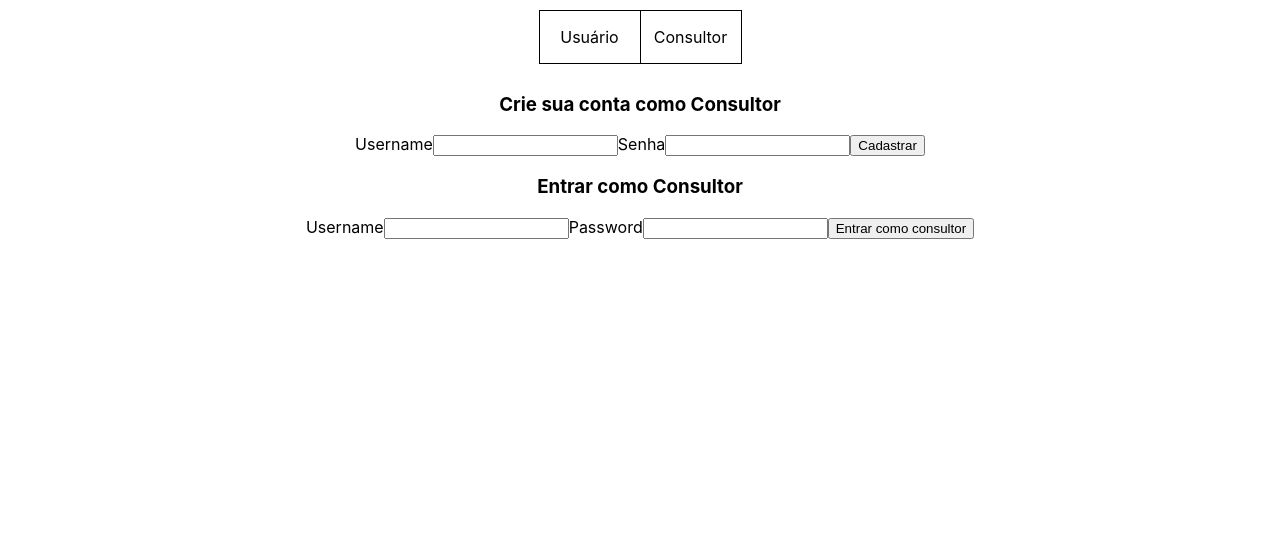
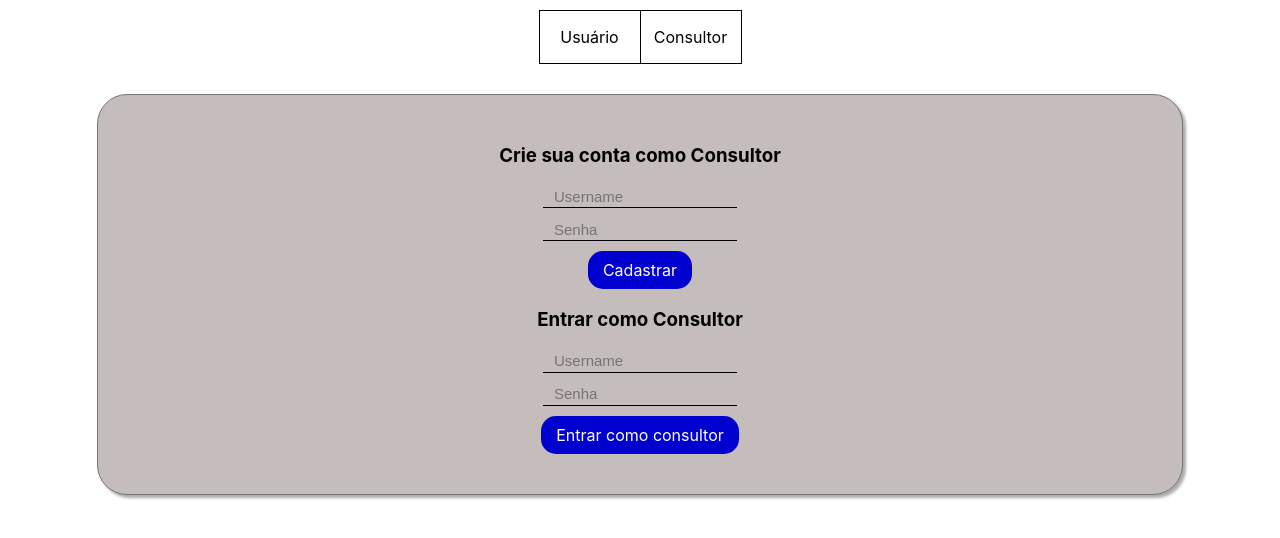
Before and after one commit to vitorcodesalittle/formare-challenge, a React (Create React App) app in the folder client/: page / in a window 1280 px wide. Both pictures are taken after a click on the element "Consultor". Shown: the top 538 px of the page. Built offline with nearby package versions, Linux system fonts and the light colour scheme.

Commit message:
refacftor ConsultantView

```diff
--- /dev/null
+++ b/client/src/components/Login/ConsultantAuth/ConsultantAuth.css
@@ -0,0 +1,12 @@
+.ConsultantAuth {
+  /* background-color: red; */
+  border: 0.5px solid rgb(117, 117, 117);
+  height: 100%;
+  width: 80%;
+  background-color: rgb(197, 188, 188);
+  padding: 30px;
+  border-radius: 30px;
+  margin-top: 20px;
+  box-shadow: 3px 3px 3px rgb(173, 172, 172);
+
+}
--- a/client/src/components/Login/ConsultantAuth/index.js
+++ b/client/src/components/Login/ConsultantAuth/index.js
@@ -1,4 +1,7 @@
 import React, { useState } from 'react'
+import './ConsultantAuth.css';
+import Input from '../../UI/Input';
+import Button from '../../UI/Button';
 
 const ConsultantAuth = function({
   consultantToken,
@@ -13,15 +16,21 @@ const ConsultantAuth = function({
   ...props}) {
 
   return (
-    <div>
+    <div className='ConsultantAuth'>
       { (!consultantHasSession && !props.consultantMe.id) &&
       <>
         <h3>Crie sua conta como Consultor</h3>
-        <label>Username</label>
-        <input type='text' onChange={e => props.handleChangeCreateUsername(e.target.value)} value={consultantCreateUsername}/>
-        <label>Senha</label>
-        <input type='password' onChange={e => props.handleChangeCreatePassword(e.target.value)} value={consultantCreatePassword}/>
-        { <button onClick={() => handleConsultantSignUp()}>Cadastrar</button>}
+        <Input placeholder="Username"
+          type='text'
+          onChange={e => props.handleChangeCreateUsername(e.target.value)}
+          value={consultantCreateUsername}
+          style={{ width: 'fit-content', marginBottom: 10, marginLeft: 'auto', marginRight: 'auto'}}/>
+        <Input placeholder="Senha"
+          type='password'
+          onChange={e => props.handleChangeCreatePassword(e.target.value)}
+          value={consultantCreatePassword}
+          style={{ width: 'fit-content', marginBottom: 10, marginLeft: 'auto', marginRight: 'auto'}}/>
+        { <Button onClick={() => handleConsultantSignUp()}>Cadastrar</Button>}
       </>
       }
       {
@@ -29,10 +38,9 @@ const ConsultantAuth = function({
         <>
           <h3> Consultor já tem sessão </h3>
           {props.consultantMe.username && <p>{props.consultantMe.username}</p>}
-          { !consultantToken && <label>Senha:</label>}
-          <input type='password' onChange={e => props.handleChangeConsultantPassword(e.target.value)}/>
-          <button onClick={() => handleConsultantLogin(props.consultantMe.username, consultantPassword)}>Entrar como consultor</button>
-          <button onClick={closeConsultantSession}>Fechar Sessão</button>
+          <Input placeholder="Senha" type='password' onChange={e => props.handleChangeConsultantPassword(e.target.value)} style={{ width: 'fit-content', marginBottom: 10, marginLeft: 'auto', marginRight: 'auto'}}/>
+          <Button onClick={() => handleConsultantLogin(props.consultantMe.username, consultantPassword)}>Entrar como consultor</Button>
+          <Button onClick={closeConsultantSession}>Fechar Sessão</Button>
         </>
 
       }
@@ -40,11 +48,9 @@ const ConsultantAuth = function({
         !(consultantHasSession || props.consultantMe.id) &&
         <>
           <h3>Entrar como Consultor</h3>
-          <label>Username</label>
-          <input type='text' onChange={e => props.handleChangeConsultantUsername(e.target.value)} value={consultantUsername}></input>
-          <label>Password</label>
-          <input type='password' onChange={e => props.handleChangeConsultantPassword(e.target.value)} value={consultantPassword}></input>
-          <button onClick={() => handleConsultantLogin(consultantUsername, consultantPassword)}>Entrar como consultor</button>
+          <Input placeholder="Username" type='text' onChange={e => props.handleChangeConsultantUsername(e.target.value)} value={consultantUsername} style={{ width: 'fit-content', marginBottom: 10, marginLeft: 'auto', marginRight: 'auto'}}></Input>
+          <Input placeholder="Senha" type='password' onChange={e => props.handleChangeConsultantPassword(e.target.value)} value={consultantPassword} style={{ width: 'fit-content', marginBottom: 10, marginLeft: 'auto', marginRight: 'auto'}}></Input>
+          <Button onClick={() => handleConsultantLogin(consultantUsername, consultantPassword)}>Entrar como consultor</Button>
         </>
       }
     </div>
--- a/client/src/components/Login/index.js
+++ b/client/src/components/Login/index.js
@@ -108,6 +108,7 @@ const Login = function(props) {
           handleChangeCreateUsername={setConsultantCreateUsername}
           handleChangeCreatePassword={setConsultantCreatePassword}
           handleConsultantSignUp={handleConsultantSignUp}
+          handleConsultantLogin={handleConsultantLogin}
           consultantUsername={consultantUsername}
           consultantPassword={consultantPassword}
           handleChangeConsultantUsername={setConsultantUsername}
```
Also changed, not shown: client/src/components/ConsultantView/ConsultantView.css (added).
